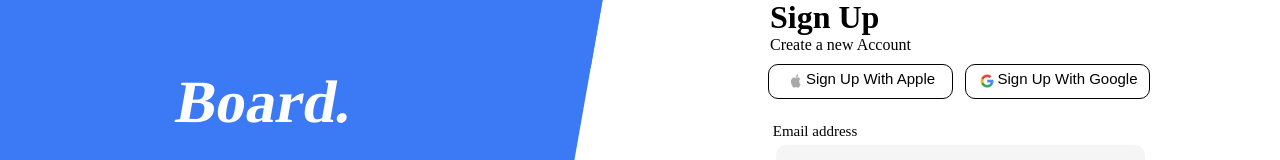
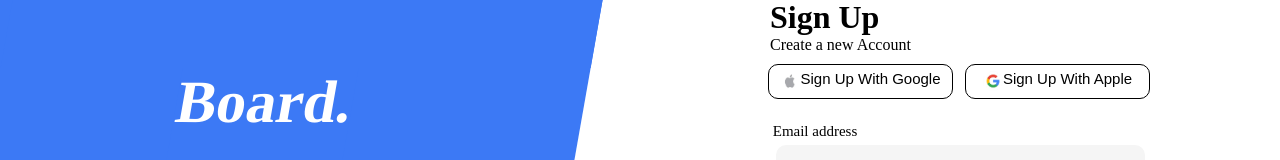
Before and after one commit to htg-18/Board, a React (Create React App) app: page / in a window 1280 px wide. Both pictures are taken after a click on the element "Register Here". Shown: the part 212-372 px from the top of the page. Built offline with nearby package versions, Linux system fonts and the light colour scheme; no server answers.

Commit message:
corrected Mistake

```diff
--- a/src/components/auth/Signin.js
+++ b/src/components/auth/Signin.js
@@ -114,11 +114,11 @@ const Signin = () => {
          <div className='buttons'>
             <button className='google' onClick={handleGoogle}>
             <img src='/google.jpg' alt="Google Logo" className='image'/>
-             <span className='p'>Sign Up With Google</span>
+             <span className='p'>Sign Up With Apple</span>
             </button>
             <button className='apple' onClick={handleGoogle}>
             <img src='/apple.jpg' className='image'/>
-             <span className='p'>Sign Up With Apple</span>
+             <span className='p'>Sign Up With Google</span>
             </button>
          </div>
 
```
